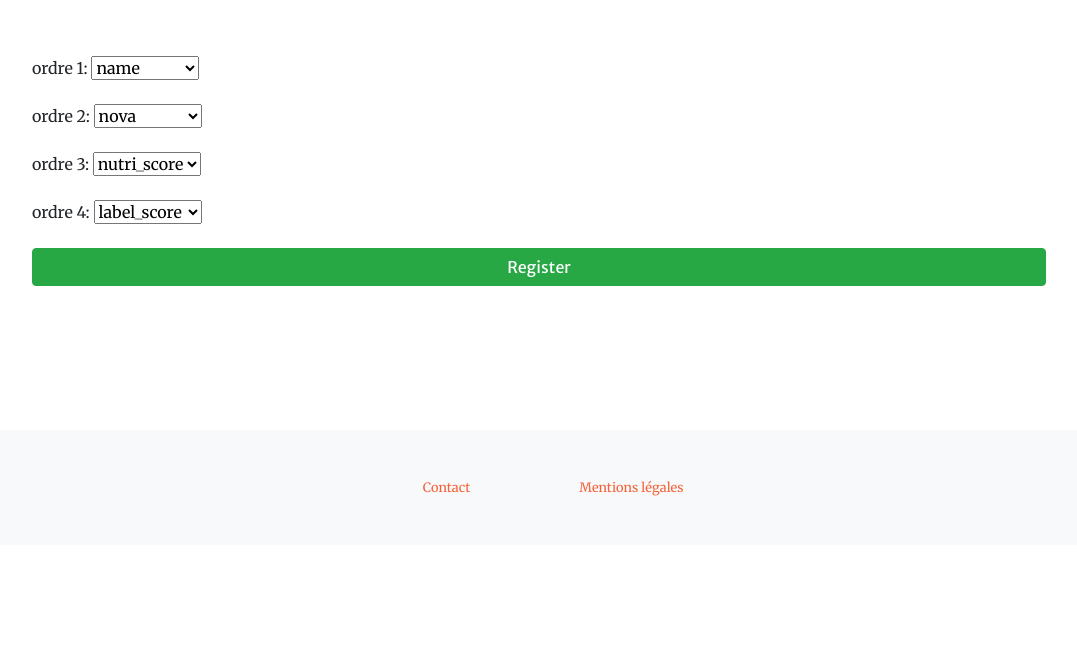
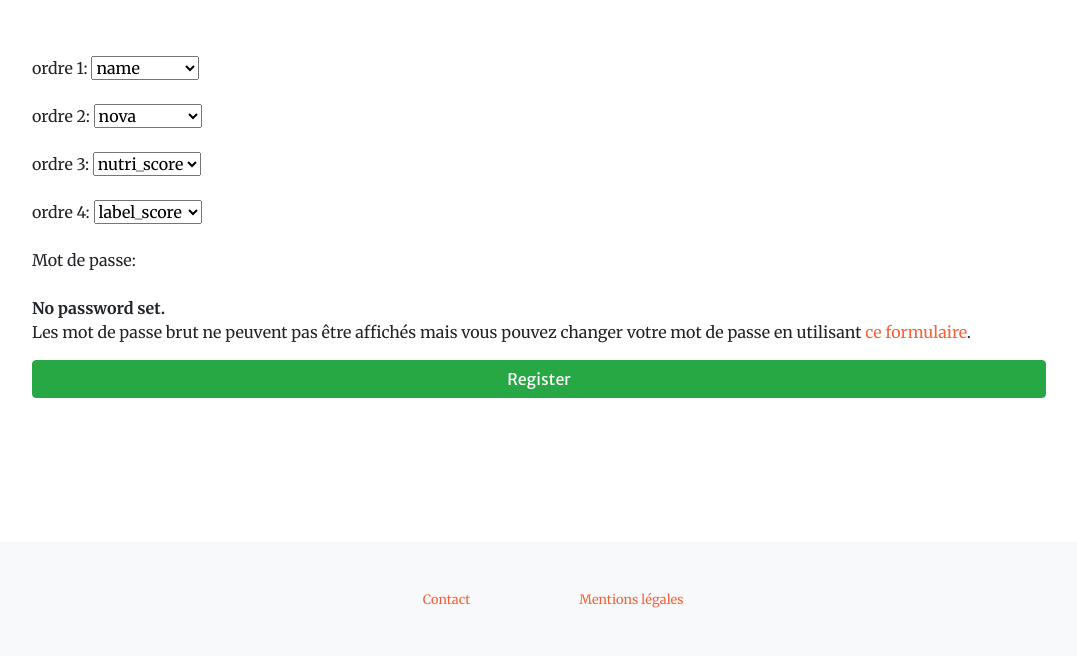
Before and after one commit to TBone-R/P08_OC_Pur_Beurre_App, a Django app: page /myaccount/ in a window 1280 px wide. Shown: the part 72-728 px from the top of the page, without its empty margins (101-1178 px from the left). Run offline with Django 3.2, Linux system fonts and the light colour scheme; the visitor is signed in with stand-in values (Sample User, id 1); some libraries are stand-ins or nearby versions.

Commit message:
additive update instead of destructive + password update view and form

```diff
--- a/user/form.py
+++ b/user/form.py
@@ -1,5 +1,5 @@
-from django.contrib.auth import get_user_model
-from django.contrib.auth.forms import UserCreationForm, UserChangeForm
+from django.contrib.auth import get_user_model, password_validation
+from django.contrib.auth.forms import UserCreationForm, UserChangeForm, PasswordChangeForm, ReadOnlyPasswordHashField
 from django import forms
 
 
@@ -39,7 +39,15 @@ class CustomUserCreationForm(UserCreationForm):
 
 
 class CustomUserChangeForm(UserChangeForm):
-    password = None
+
+    password = ReadOnlyPasswordHashField(
+        label="Mot de passe",
+        help_text=
+            'Les mot de passe brut ne peuvent pas être affichés '
+            'mais vous pouvez changer votre mot de passe en utilisant '
+            '<a href="{}">ce formulaire</a>.'
+        ,
+    )
 
     class Meta:
         model = get_user_model()
@@ -50,3 +58,24 @@ class CustomUserChangeForm(UserChangeForm):
             'order_by_3': "ordre 3",
             'order_by_4': "ordre 4",
         }
+
+
+class PasswordsChangeForm(PasswordChangeForm):
+
+    old_password = forms.CharField(
+        label="Ancien mot de passe",
+        strip=False,
+        widget=forms.PasswordInput(attrs={'autocomplete': 'current-password', 'autofocus': True}),
+    )
+
+    new_password1 = forms.CharField(
+        label="Nouveau mot de passe",
+        widget=forms.PasswordInput(attrs={'autocomplete': 'new-password'}),
+        strip=False,
+        help_text=help_password(),
+    )
+    new_password2 = forms.CharField(
+        label="Confirmation du mot de passe",
+        strip=False,
+        widget=forms.PasswordInput(attrs={'autocomplete': 'new-password'}),
+    )
--- a/user/templates/register/register.html
+++ b/user/templates/register/register.html
@@ -2,6 +2,15 @@
 {% block content %}
 <section class="page-section" id="detail">
     <div class="h-50 container">
+        <div class="container">
+            {% if messages %}
+                {% for message in messages %}
+                    <div class="alert alert-warning">
+                        {{ message }}
+                    </div>
+                {% endfor %}
+            {% endif %}
+        </div>
         <form method="POST" class="form-group mx-5 my-col">
         {% csrf_token %}
         {{ form.as_p }}
--- a/user/urls.py
+++ b/user/urls.py
@@ -2,6 +2,7 @@ from django.urls import path
 
 from user.views import (
     RegisterCreateView,
+    PasswordsChangeView,
     SavedListView,
     SaveCreateView,
     AccountUpdateView,
@@ -14,5 +15,6 @@ urlpatterns = [
     path('save/', SaveCreateView.as_view(), name="save"),
     path('myproduct/', SavedListView.as_view(), name="myproduct"),
     path('myaccount/', AccountUpdateView.as_view(), name="myaccount"),
+    path('password/', PasswordsChangeView.as_view(), name="password_change"),
     path('legal/', LegalView.as_view(), name="legal"),
 ]
--- a/user/views.py
+++ b/user/views.py
@@ -1,8 +1,10 @@
+from django.contrib.messages.views import SuccessMessageMixin
 from django.shortcuts import redirect, reverse, render
 from django.urls import reverse_lazy
 from django.contrib.auth.mixins import LoginRequiredMixin
+from django.contrib.auth.views import PasswordChangeView
 from user.models import SavedSubstitute
-from user.form import CustomUserCreationForm, CustomUserChangeForm
+from user.form import CustomUserCreationForm, CustomUserChangeForm, PasswordsChangeForm
 from product.models import Product
 from django.views import View
 from django.views.generic import (
@@ -10,6 +12,16 @@ from django.views.generic import (
     ListView,
     UpdateView
 )
+
+
+class PasswordsChangeView(SuccessMessageMixin, PasswordChangeView):
+    template_name = "registration/change-password.html"
+    form_class = PasswordsChangeForm
+    success_url = reverse_lazy('account:myaccount')
+
+    def get_success_message(self, cleaned_data):
+        print("Votre mot de passe a bien été changé wtf")
+        return "Votre mot de passe a bien été changé"
 
 
 class RegisterCreateView(CreateView):
```
Also changed, not shown: functional_tests/test_password.py (added, +66 -0 lines), product/management/commands/sample.py (+4 -4 lines), product/tests/test_password.py (added, +25 -0 lines), product/tests/test_views.py (+21 -0 lines), user/templates/myaccount.html (deleted, +0 -12 lines), user/templates/registration/change-password.html (added, +12 -0 lines).
